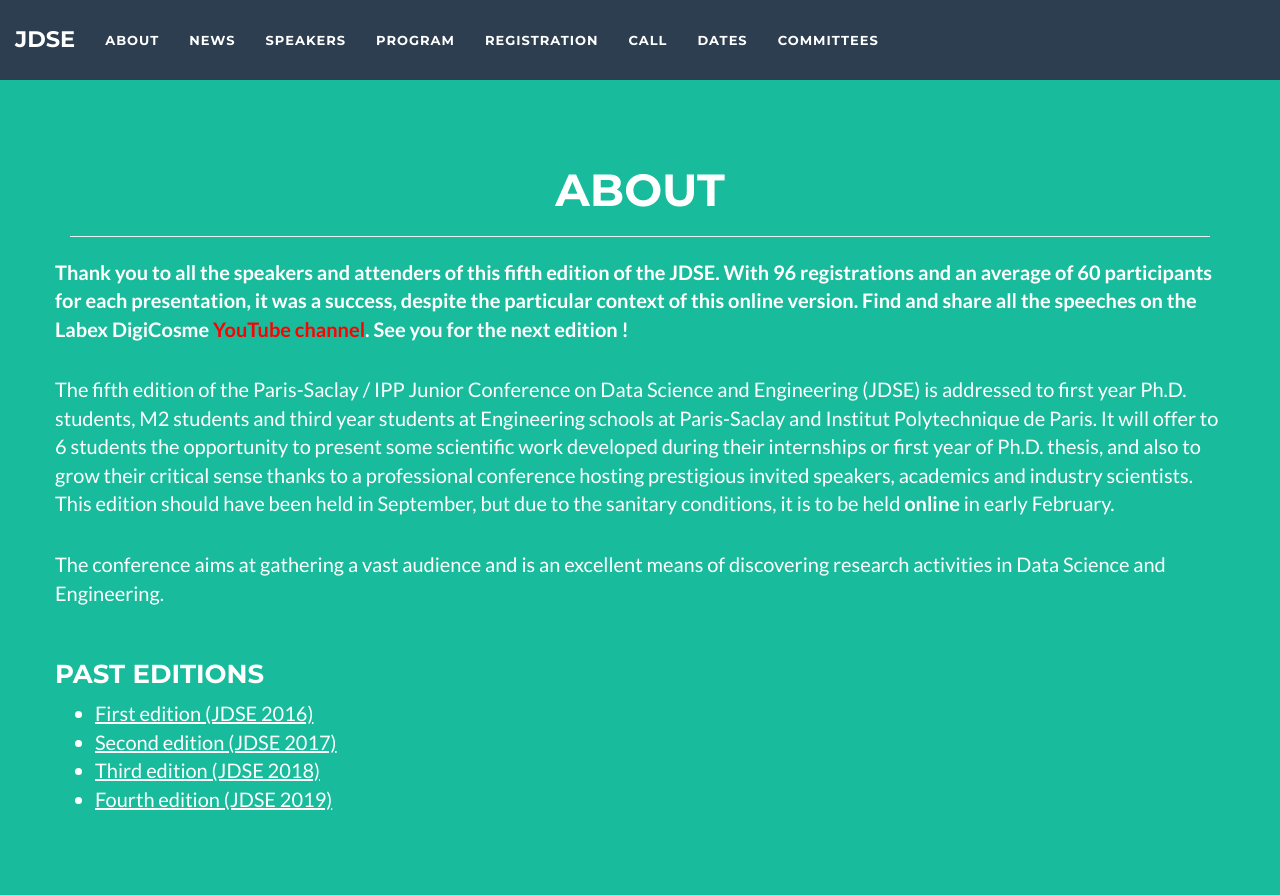
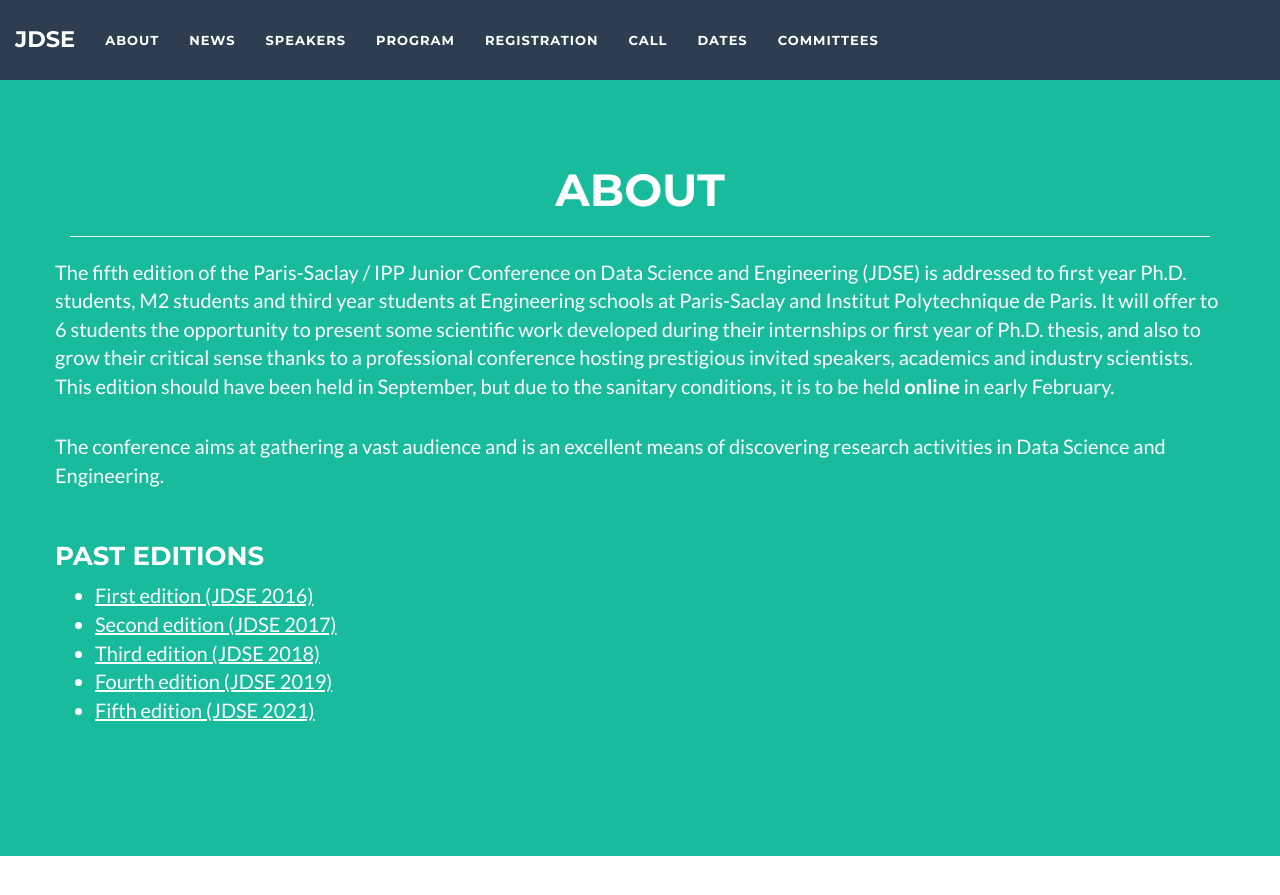
Before and after one commit to jdse-paris/JDSEAUT2021, a Jekyll site: the page built from index.html, in a window 1280 px wide and 900 px high, scrolled down 825 px. Shown: the top 895 px of the window. Built offline with Jekyll 4.4.1, drawn with Linux system fonts in a browser that asks for light colours.

Commit message:
Update about.html

```diff
--- a/_includes/about.html
+++ b/_includes/about.html
@@ -8,8 +8,6 @@
                 </div>
             </div>
             <div class="row">
-	      <p><b>Thank you to all the speakers and attenders of this fifth edition of the JDSE. With 96 registrations and an average of 60 participants for each presentation, it was a success, despite the particular context of this online version. Find and share all the speeches on the Labex DigiCosme <a href="https://www.youtube.com/watch?v=f2NggW7z-2M&list=PLctT2z2w50dTgFIDngw-M\A8g2KNPqSLy1" style="color: red">YouTube channel</a>. See you for the next edition ! </b></p>
-	      <br>
 	      <p>The fifth edition of the Paris-Saclay / IPP Junior Conference on Data Science and Engineering (JDSE) is addressed to first year Ph.D. students, M2 students and third year students at Engineering schools at Paris-Saclay and Institut Polytechnique de Paris. It will offer to 6 students the opportunity to present some scientific work developed during their internships or first year of Ph.D. thesis, and also to grow their critical sense thanks to a professional conference hosting prestigious invited speakers, academics and industry scientists. This edition should have been held in September, but due to the sanitary conditions, it is to be held <b>online</b> in early February.
 	      </p>
 	      <br>
@@ -28,6 +26,7 @@
                  <u><li><a href="https://bigmine.github.io/jDSEParis17/" target="_blank"  style="color: #FFF">Second edition (JDSE 2017)</a></u>
 		 <u><li><a href="https://jdse-paris.github.io/jDSE2018/" target="_blank"  style="color: #FFF">Third edition (JDSE 2018)</a></u>
 		 <u><li><a href="https://jdse-paris.github.io/jDSE2019/" target="_blank"  style="color: #FFF">Fourth edition (JDSE 2019)</a></u>
+		 <u><li><a href="https://jdse-paris.github.io/jDSE2021/" target="_blank"  style="color: #FFF">Fifth edition (JDSE 2021)</a></u>
                 </ul>
 		</p>
 	      <br>
```
